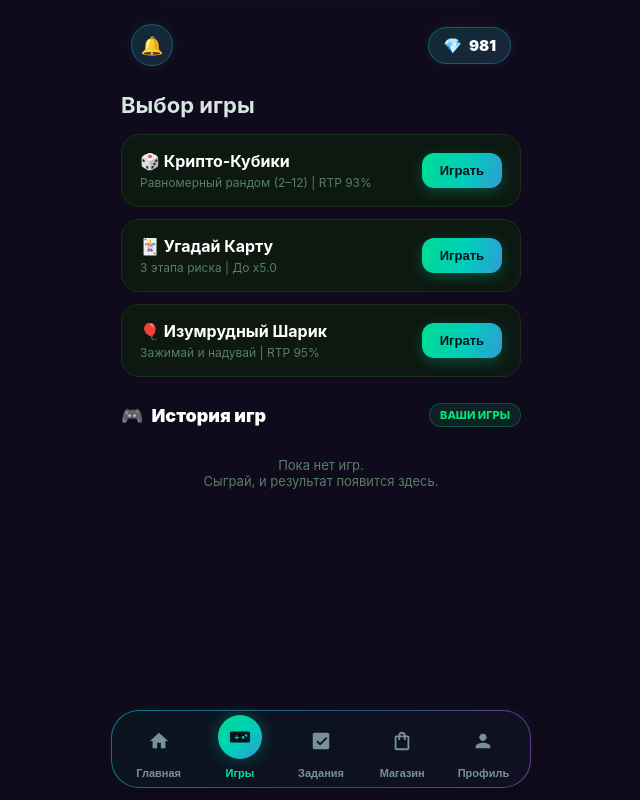
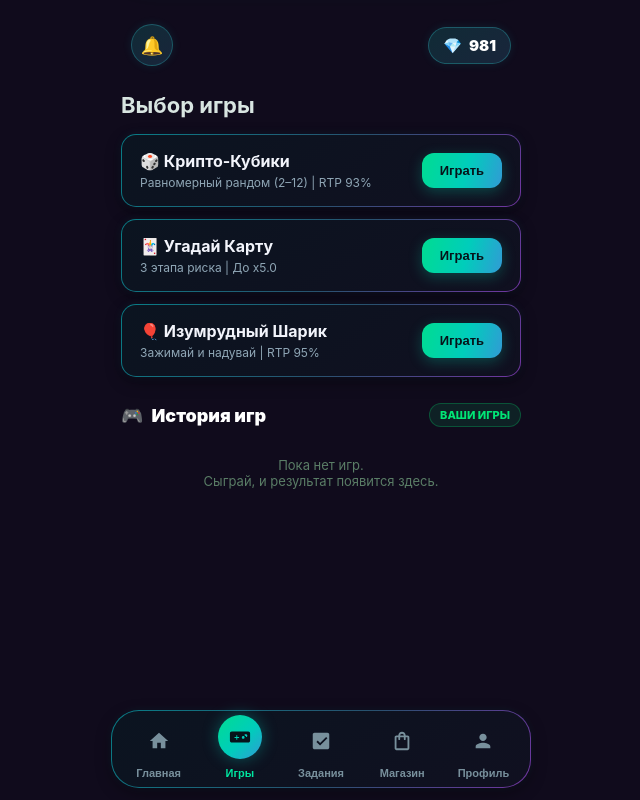
Before and after one commit to kolos1337valide/vetruch-telegram-app, a plain HTML site: page profile.html in a window 1280 px wide. Both pictures are taken after a click on the element 640 px from the left and 691 px from the top of the page. Shown: the whole page, without its empty margins (319-959 px from the left). Drawn offline with Linux system fonts and the light colour scheme; a script that the page names is missing.

Commit message:
Update profile.html

```diff
--- a/profile.html
+++ b/profile.html
@@ -1050,6 +1050,31 @@ body {
 #tab-games .game-card-btn:active {
     transform: scale(0.97) !important;
     filter: brightness(1.1) !important;
+}
+</style>
+
+    <style>
+/* Карточки игр в стиле вкладки «Задания» */
+#tab-games .game-select-card {
+    background:
+        linear-gradient(145deg, #0b1420, #101020) padding-box,
+        linear-gradient(125deg, #087d86, #28516e 55%, #7135a1) border-box !important;
+
+    border: 1px solid transparent !important;
+    border-radius: 15px !important;
+
+    box-shadow:
+        0 5px 15px rgba(0, 0, 0, 0.35),
+        0 0 10px rgba(34, 190, 204, 0.08) !important;
+}
+
+/* Текст внутри карточек */
+#tab-games .game-select-card b {
+    color: #f2f4fb !important;
+}
+
+#tab-games .game-select-card p {
+    color: #8fa6b5 !important;
 }
 </style>
 
```
